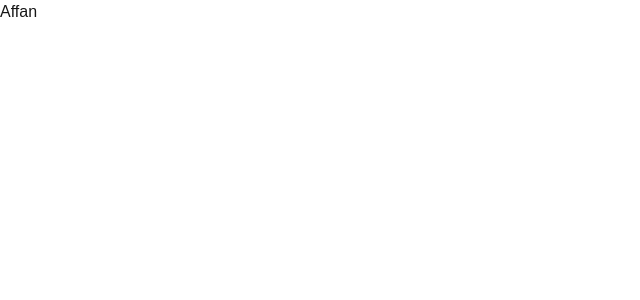
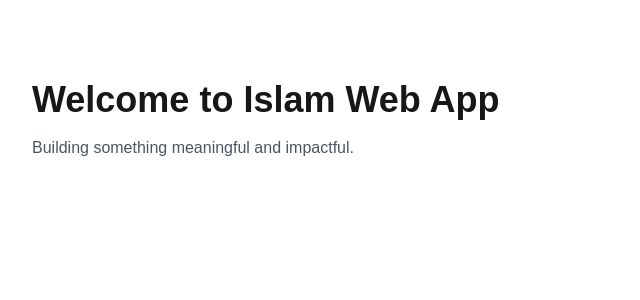
Before and after one commit to affan818/islamic, a Next.js app: page / in a window 1280 px wide. Shown: the top 300 px of the page, without its empty margins (0-640 px from the left). Built offline with nearby package versions, Linux system fonts and the light colour scheme.

Commit message:
Setup basic Home page structure

```diff
--- a/app/page.tsx
+++ b/app/page.tsx
@@ -1,7 +1,17 @@
-export default function Home() {
+import Container from "@/components/shared/Container";
+
+export default function HomePage() {
   return (
-    <div>
-      <h1>Affan</h1>
-    </div>
+    <main>
+      {/* Temporary home placeholder until sections are built */}
+      <section className="py-20">
+        <Container>
+          <h1 className="text-4xl font-semibold">Welcome to Islam Web App</h1>
+          <p className="mt-4 text-gray-600">
+            Building something meaningful and impactful.
+          </p>
+        </Container>
+      </section>
+    </main>
   );
 }
```
